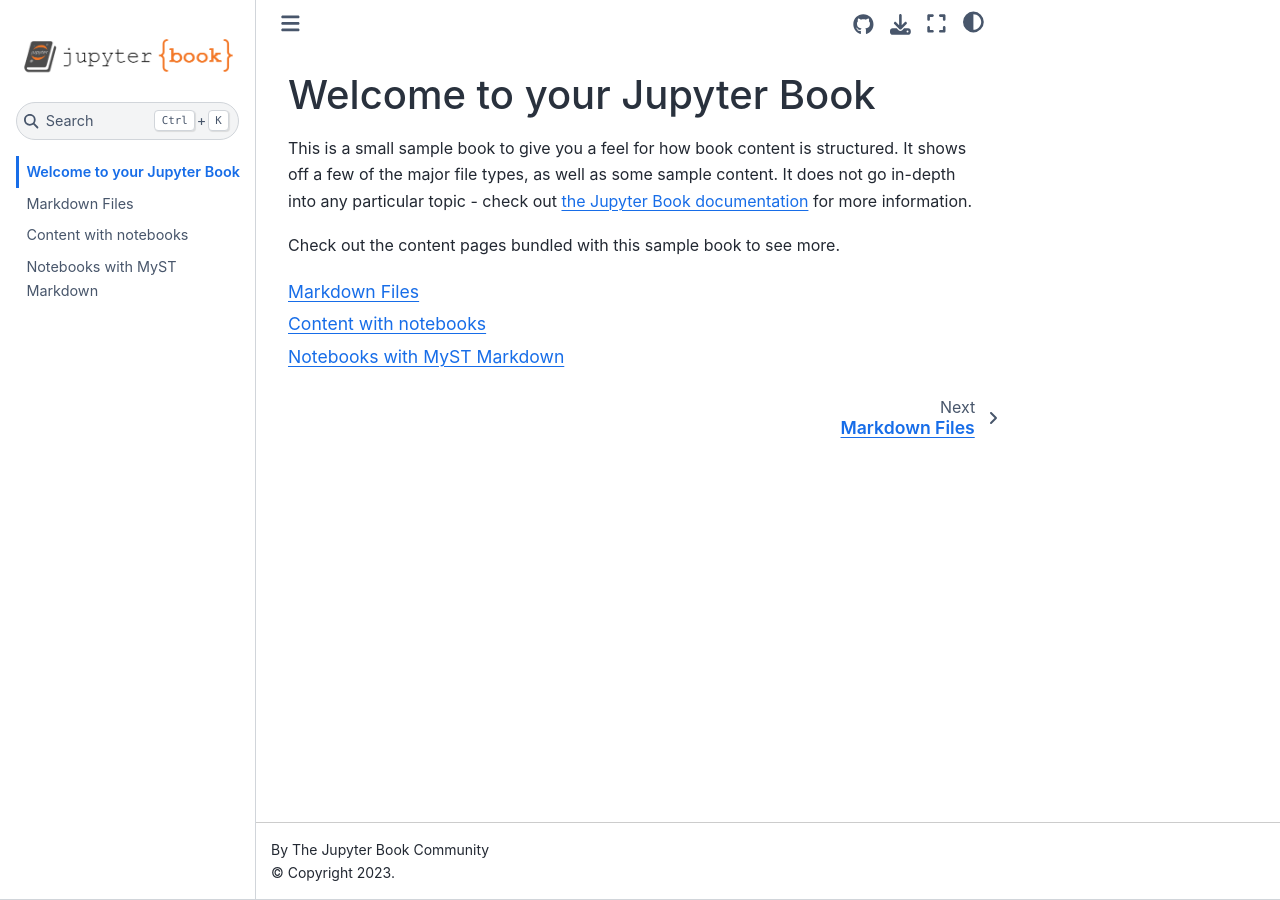
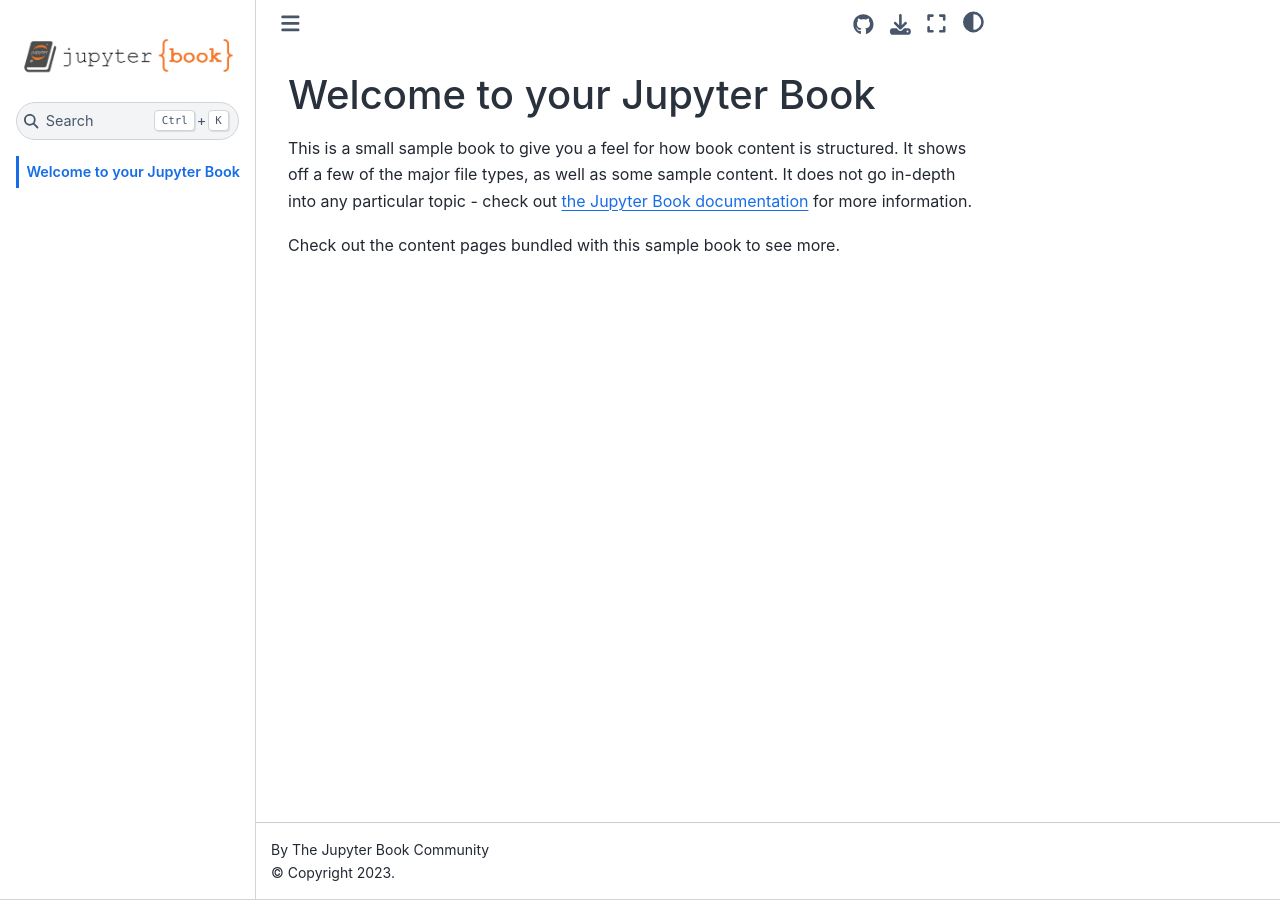
Before and after one commit to Rahardian-Ananta/PSD, a Jupyter Book: the page built from intro.md, in a window 1280 px wide. Built offline with Jupyter Book 1.0.4 settings and Sphinx 7.4.7 and the Sphinx Book theme 1.1.4, drawn with Linux system fonts in a browser that asks for light colours.

Commit message:
Remove chapters from toc, keep intro only

```diff
--- a/_toc.yml
+++ b/_toc.yml
@@ -3,7 +3,3 @@
 
 format: jb-book
 root: intro
-chapters:
-- file: markdown
-- file: notebooks
-- file: markdown-notebooks
```
